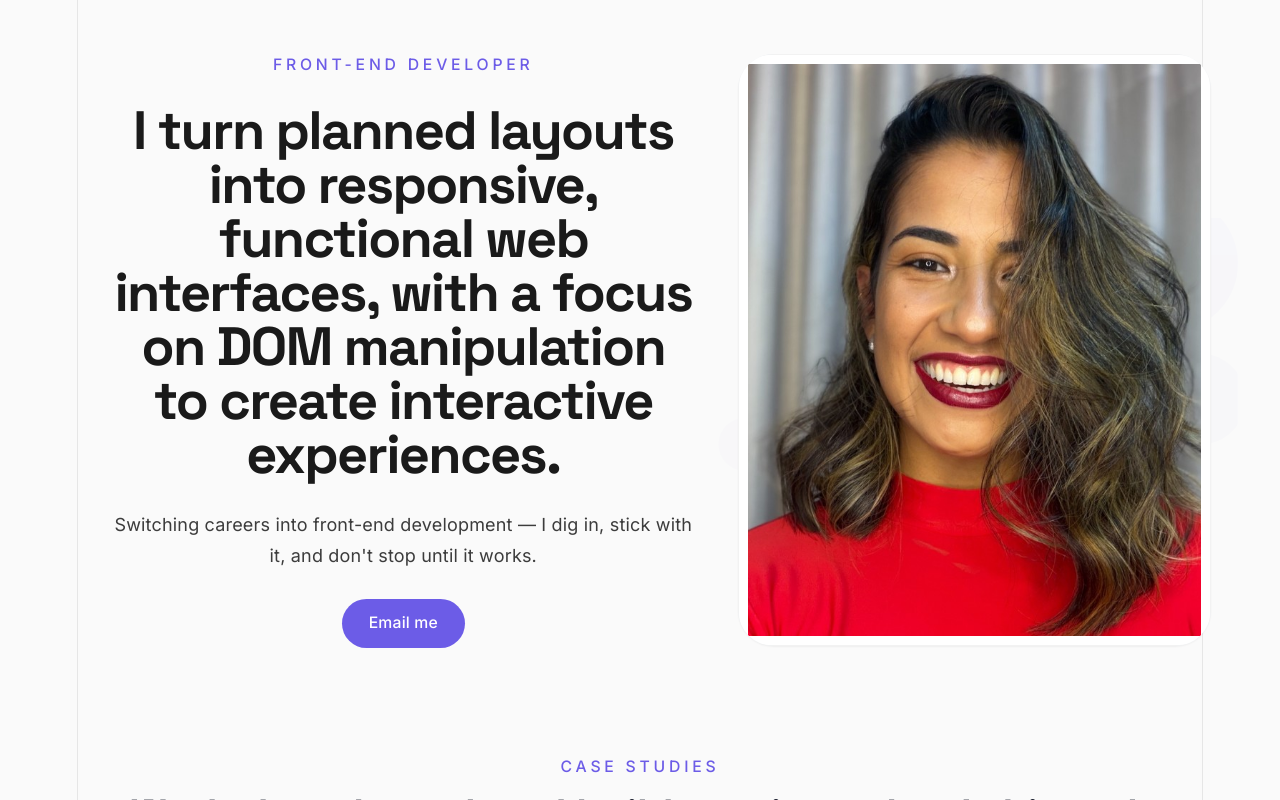
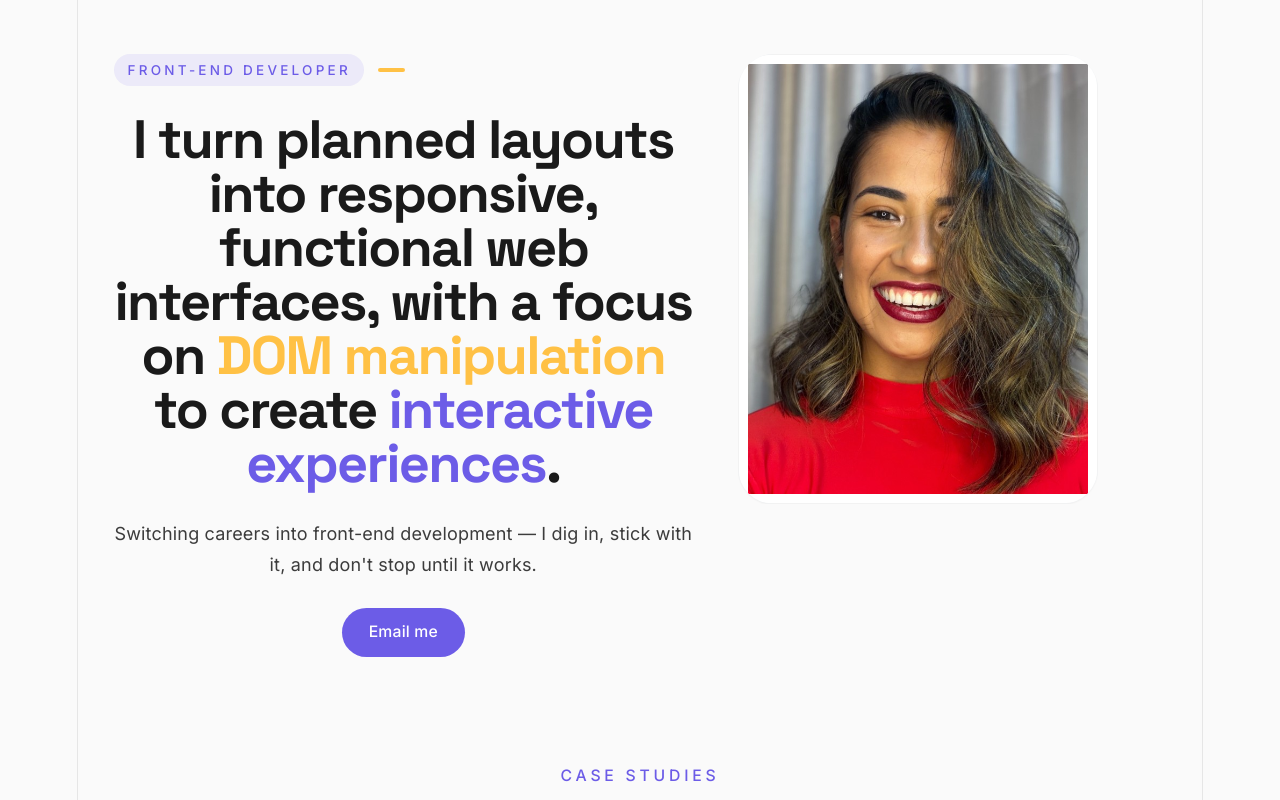
Before and after one commit to Caroljamarco/portifolii_flyrank_Ai, a React (Vite) app: page / in a window 1280 px wide. Shown: the top 800 px of the page. Built offline with nearby package versions, Linux system fonts and the light colour scheme.

Commit message:
Add color accents and polish to Hero section

```diff
--- a/src/components/Hero.jsx
+++ b/src/components/Hero.jsx
@@ -6,39 +6,33 @@ export default function Hero() {
     <section id="hero" className="mx-auto max-w-7xl px-6 py-12 md:px-8">
       <div className="grid gap-10 md:grid-cols-[55%_45%] justify-items-start items-start">
         <div className="space-y-6">
-          <p className="text-sm font-medium uppercase tracking-[0.24em] text-primary">
-            Front-end developer
-          </p>
+          {/* Eyebrow Label with Badge Styling */}
+          <div className="flex items-center gap-3">
+            <span className="inline-block rounded-full bg-primary/10 px-3 py-1.5 text-xs font-medium uppercase tracking-[0.24em] text-primary">
+              Front-end developer
+            </span>
+            <div className="h-1 w-6 rounded-full bg-accent"></div>
+          </div>
+
+          {/* Headline with Colored Accents */}
           <h1 className="text-3xl font-heading font-bold leading-tight text-ink sm:text-4xl lg:text-5xl">
-            I turn planned layouts into responsive, functional web interfaces, with a focus on DOM manipulation to create interactive experiences.
+            I turn planned layouts into responsive, functional web interfaces, with a focus on <span className="text-accent">DOM manipulation</span> to create <span className="text-primary">interactive experiences</span>.
           </h1>
           <p className="max-w-xl text-base font-body leading-7 text-ink/85">
             Switching careers into front-end development — I dig in, stick with it, and don&apos;t stop until it works.
           </p>
-          <a
-            href="mailto:karoltaqua2009@hotmail.com"
-            className="inline-flex items-center justify-center rounded-full bg-primary px-6 py-3 text-sm font-semibold text-white transition hover:bg-accent"
-          >
+          <a href="mailto:karoltaqua2009@hotmail.com" className="inline-flex items-center justify-center rounded-full bg-primary px-6 py-3 text-sm font-semibold text-white transition hover:bg-accent">
             Email me
           </a>
         </div>
 
-        <div className="relative w-full max-w-md">
+        <div className="relative w-full max-w-[280px] sm:max-w-[300px] md:max-w-[360px] overflow-hidden">
           <div className="absolute -left-6 -top-6 h-[calc(100%+3rem)] w-[calc(100%+3rem)] overflow-hidden rounded-[2.5rem]">
-            <img
-              src={heroBg}
-              alt="Decorative purple background"
-              aria-hidden="true"
-              className="pointer-events-none absolute inset-0 h-full w-full object-contain opacity-20"
-            />
+            <img src={heroBg} alt="Decorative purple background" aria-hidden="true" className="pointer-events-none absolute inset-0 h-full w-full object-contain opacity-20" />
           </div>
-          <div className="relative aspect-[4/5] overflow-hidden rounded-[2rem] bg-slate-100 shadow-sm z-10">
-            <div className="relative h-full overflow-hidden rounded-[1.75rem] border border-black/5 bg-white p-2">
-              <img
-                src={profilePhoto}
-                alt="Profile"
-                className="block h-full w-full object-cover"
-              />
+          <div className="group relative aspect-[4/5] overflow-hidden rounded-[2rem] bg-slate-100 shadow-sm transition-shadow duration-300 hover:shadow-lg z-10 cursor-pointer">
+            <div className="relative h-full overflow-hidden rounded-[1.75rem] border border-black/5 bg-white p-2 transition-colors duration-300 group-hover:border-primary/30">
+              <img src={profilePhoto} alt="Profile" className="block h-full w-full object-cover transition-transform duration-300 group-hover:scale-105" />
             </div>
           </div>
         </div>
```
Also changed, not shown: 2 other files (tests, documents, lock files or other folders).
